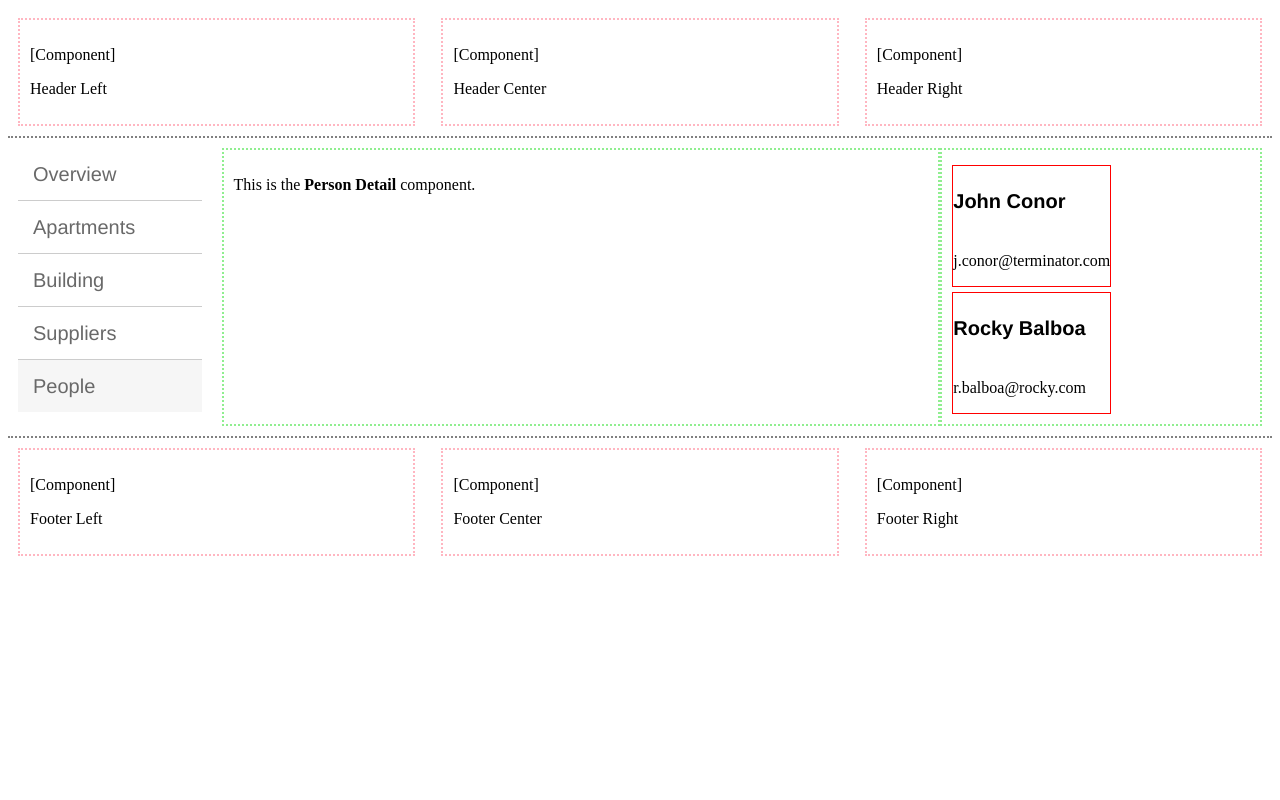
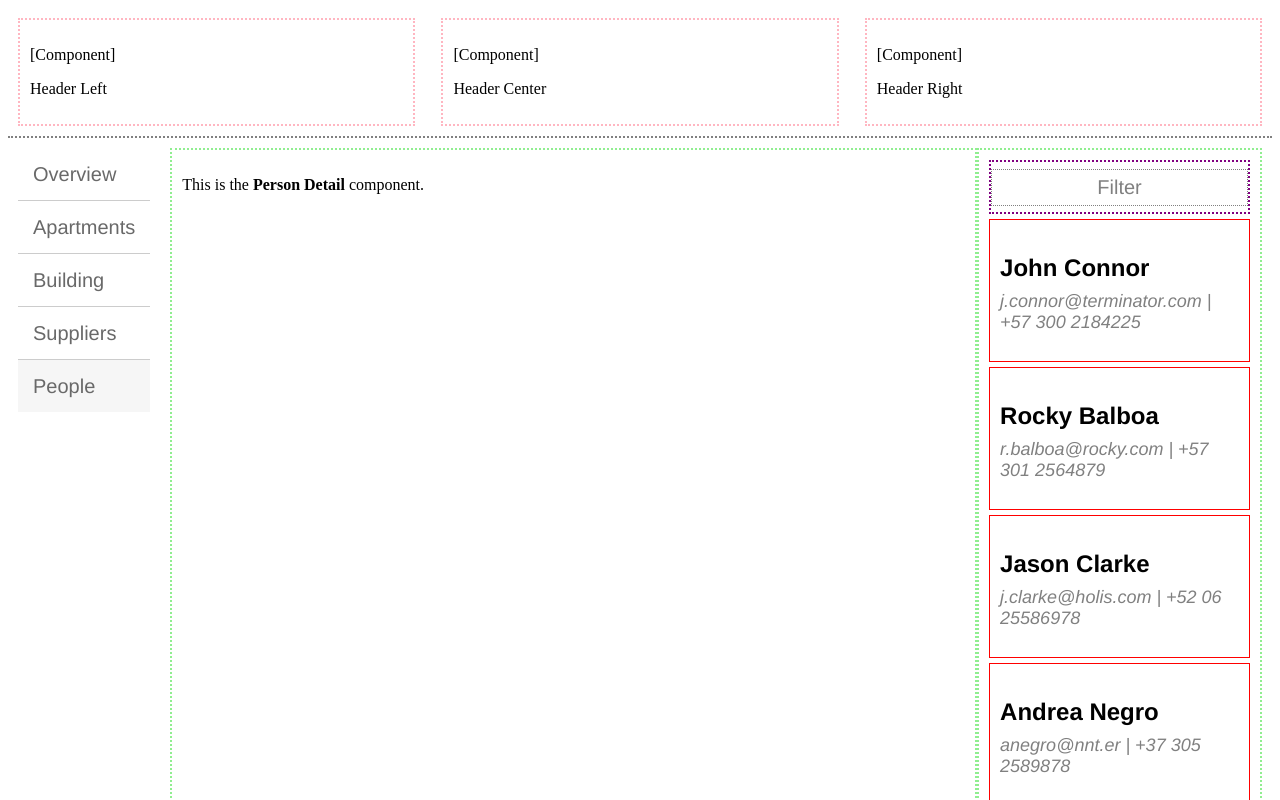
Before and after one commit to amelendezi/aptmanager, an Angular app in the folder client/: page / in a window 1280 px wide. Shown: the top 800 px of the page. Built offline with nearby package versions, Linux system fonts and the light colour scheme.

Commit message:
Adjusted list item css styles

```diff
--- a/client/src/app/app.component.css
+++ b/client/src/app/app.component.css
@@ -27,11 +27,11 @@
 }
 
 .container-body-left {
-    flex-basis: 15%;
+    flex-basis: 10%;
 }
 
 .container-body-right {
-    flex-basis: 85%;
+    flex-basis: 90%;
     padding-left: 20px;
 }
 
--- a/client/src/app/people/people.component.css
+++ b/client/src/app/people/people.component.css
@@ -5,14 +5,15 @@
 
 .container-people-detail {
     display: flex;
-    flex-basis: 70%;
+    flex-basis: 75%;
     border: 2px lightgreen dotted;
     padding: 10px;
 }
 
 .container-people-list {
     display: flex;
-    flex-basis: 30%;
+    flex-direction: column;
+    flex-basis: 25%;
     border: 2px lightgreen dotted;
     padding: 10px;
 }
--- a/client/src/app/people/person-list/person-list.component.css
+++ b/client/src/app/people/person-list/person-list.component.css
@@ -1,7 +1,6 @@
 .container-persons {
     display: flex;
     flex-direction: column;
-    flex: 1;
 }
 
 .person-list-item {
@@ -9,8 +8,34 @@
     flex-direction: column;
     border: 1px red solid;
     margin-top: 5px;
+    padding: 10px;
 }
 
 .person-list-item-title {
-    font: bold 20px/1.5 Helvetica, Verdana, sans-serif;
+    font: bold 24px Helvetica, Verdana, sans-serif;
 }
+
+.person-list-item-subtitle {
+    font: italic 18px Helvetica, Verdana, sans-serif;
+    color: grey;
+    margin-top: -15px;
+}
+
+.container-person-list-filter {
+    display: flex;
+    flex-direction: column;
+    justify-content: center;
+    height: 50px;
+    border: 2px purple dotted;
+}
+
+.person-list-filter-input {
+    display: flex;
+    flex-direction: column;
+    justify-content: center;
+    font: 20px/1.1 Helvetica, Verdana, sans-serif;
+    text-align: center;
+    height: 35px;
+    border: 1px gray dotted;
+    color: grey;
+}
--- a/client/src/app/people/person-list/person-list.component.html
+++ b/client/src/app/people/person-list/person-list.component.html
@@ -1,6 +1,9 @@
 <div class="container-persons" *ngIf='persons && persons.length'>
+  <div class="container-person-list-filter">
+    <div class="person-list-filter-input">Filter</div>
+  </div>
   <div class="person-list-item" *ngFor='let person of persons'>
     <h3 class="person-list-item-title">{{person.fullName}}</h3>
-    <p>{{person.email}}</p>
+    <p class="person-list-item-subtitle">{{person.email}} | {{person.phone}}</p>
   </div>
 </div>
--- a/client/src/app/people/person-list/person-list.component.ts
+++ b/client/src/app/people/person-list/person-list.component.ts
@@ -9,20 +9,39 @@ export class PersonListComponent implements OnInit {
 
   persons: any[] = [
     {
-      fullName: 'John Conor',
-      email: 'j.conor@terminator.com',
+      fullName: 'John Connor',
+      email: 'j.connor@terminator.com',
+      phone: '+57 300 2184225',
       profileUrl: 'sample.jpg',
     },
     {
       fullName: 'Rocky Balboa',
       email: 'r.balboa@rocky.com',
+      phone: '+57 301 2564879',
       profileUrl: 'sample.jpg',
-    }
+    },
+    {
+      fullName: 'Jason Clarke',
+      email: 'j.clarke@holis.com',
+      phone: '+52 06 25586978',
+      profileUrl: 'sample.jpg',
+    },
+    {
+      fullName: 'Andrea Negro',
+      email: 'anegro@nnt.er',
+      phone: '+37 305 2589878',
+      profileUrl: 'sample.jpg',
+    },
+    {
+      fullName: 'Silvia Furlong',
+      email: 'silvia@urton.com',
+      phone: '+37 521 2564879',
+      profileUrl: 'sample.jpg',
+    },
   ];
 
   constructor() { }
 
   ngOnInit() {
   }
-
 }
```
Also changed, not shown: client/src/app/people/people.component.html (line endings or trailing spaces).
